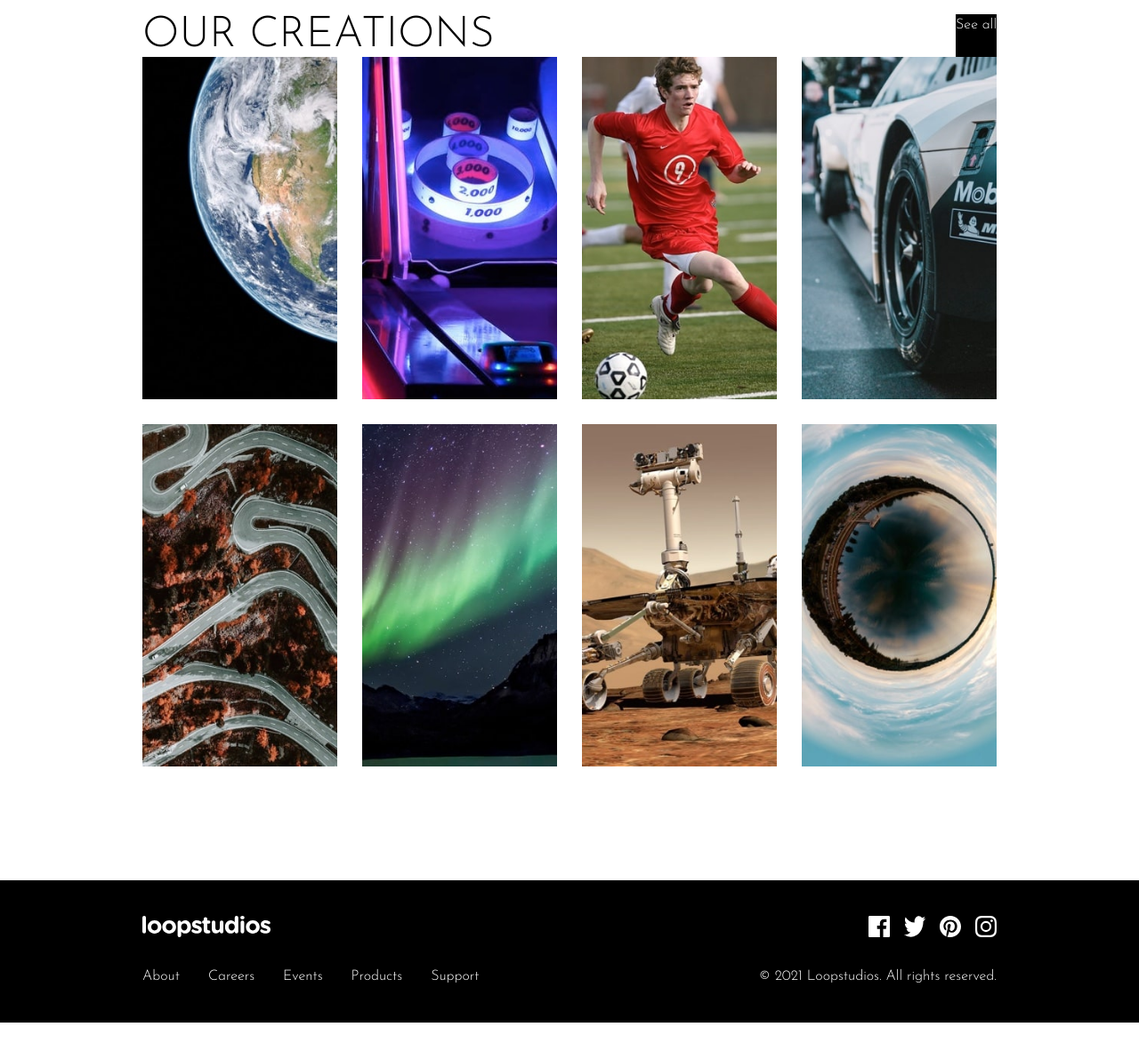
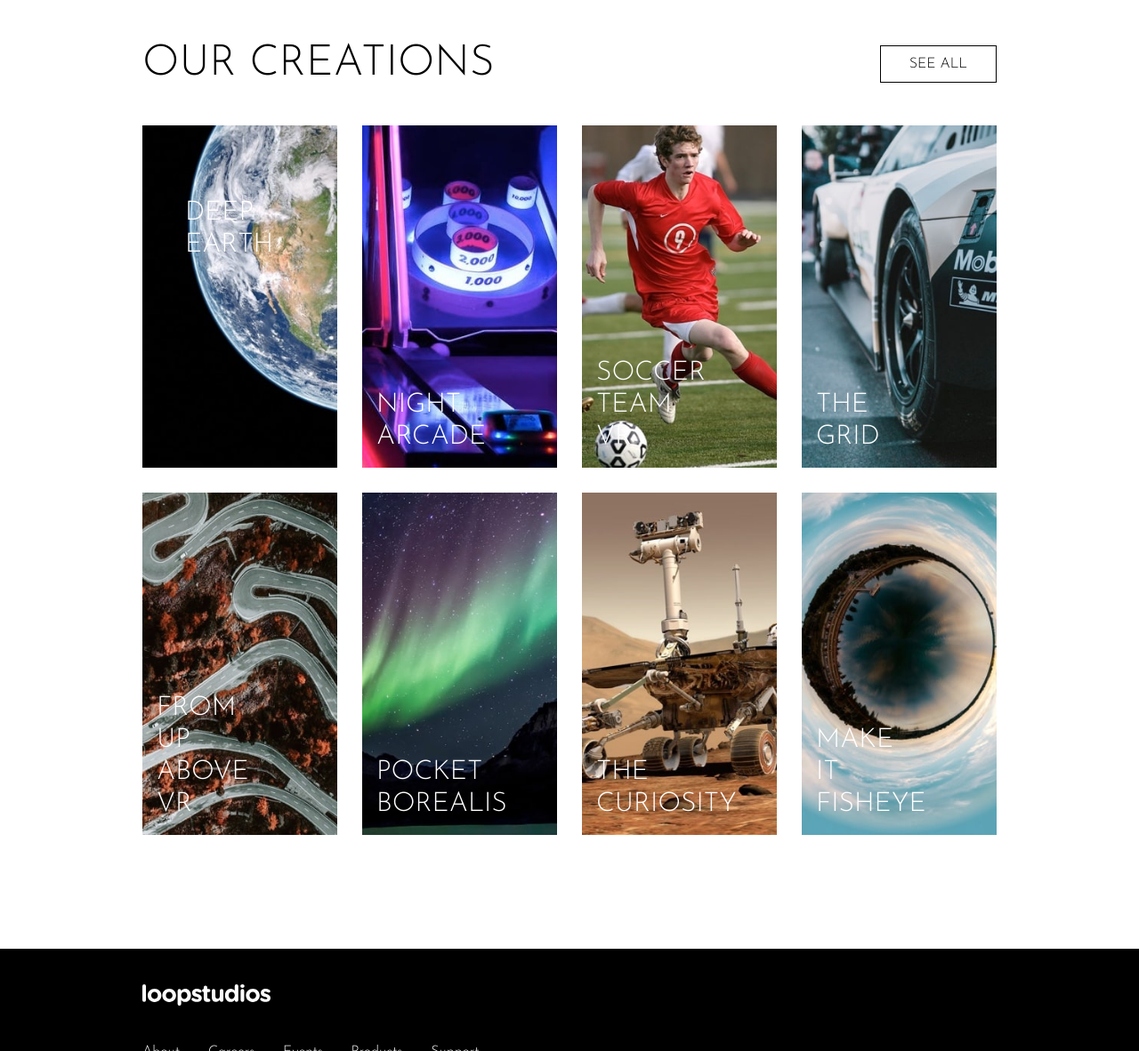
Before and after one commit to Leroy-sama/tailwind-landing, a website: page index.html in a window 1280 px wide. Shown: the part 1618-2800 px from the top of the page at 89% size. Before the commit the page ends 2768 px from the top, so only its background shows below. Drawn offline with Linux system fonts and the light colour scheme.

Commit message:
css fixes

```diff
--- a/index.html
+++ b/index.html
@@ -51,7 +51,7 @@
                 <span class="w-6 h-2 bg-white block mx-3 my-auto"></span>
             </div>
         </nav>
-        <div class="hero p-8 md:p-40">
+        <div class="hero my-20 p-8 sm:p-40">
             <h1
                 class="uppercase text-4xl p-4 font-sans sm:text-6xl text-white sm:w-1/2 border-2 border-inherit border-solid sm:p-8">
                 Immersive
@@ -59,15 +59,18 @@
                 that deliver</h1>
         </div>
     </header>
-    <section id="leader" class="my-7 sm:my-32">
-        <div class="relative px-8 sm:px-40 sm:flex  sm:flex-col ">
-            <picture>
+    <section id="leader" class="my-8 py-8 sm:my-32">
+        <div class="relative px-8 sm:px-40 sm:flex  ">
+            <picture class="relative">
                 <source media="(min-width: 35em)" srcset="images/desktop/image-interactive.jpg">
                 <img src="images/mobile/image-interactive.jpg" alt="image-interactive">
             </picture>
-            <div class="bg-white md:w-1/2 sm:px-16 sm:pt-16 absolute sm:bottom-0 sm:right-0">
-                <h2 class="md:text-5xl uppercase sm:px-6 sm:py-8 ">The leader in interactive VR</h2>
-                <p class="font-bold sm:px-6">
+            <div class="bg-white md:w-1/2 sm:px-16 sm:pt-16 sm:absolute sm:bottom-0 sm:right-0">
+                <h2 class="text-3xl font-bold py-6 sm:text-center md:text-5xl uppercase sm:px-6 sm:py-8 ">The leader in
+                    interactive
+                    VR
+                </h2>
+                <p class="font-bold text-center pr-8 sm:px-6">
                     Founded in 2011, Loopstudios has been producing world-class virtual reality
                     projects for some of the best companies around the globe. Our award-winning
                     creations have transformed businesses through digital experiences that bind
@@ -76,74 +79,100 @@
             </div>
         </div>
     </section>
-    <section class="px-6 mb-7 sm:px-40 sm:mb-32">
-        <div class="sm:flex sm:justify-between">
-            <h2 class="sm:text-5xl uppercase">Our creations</h2>
-            <a href="#" class="text-white border-white bg-black">See all</a  >
+    <section class="px-6 my-8 sm:px-40 sm:mb-32">
+        <div class="sm:flex sm:justify-between sm:items-center sm:py-8">
+            <h2 class="text-3xl text-center sm:text-5xl uppercase ">Our creations</h2>
+            <a href="#"
+                class="text-black border uppercase border-black hover:text-white hover:bg-black hidden sm:inline-block px-8 py-2 my-4">See
+                all</a>
         </div>
-        <div class="grid grid-cols-1 gap-4 sm:grid-cols-4 sm:gap-7">
+        <div class="grid grid-cols-1 gap-6 sm:grid-cols-4 sm:gap-7">
             <div>
-                <span class="uppercase sm:text-3xl absolute bottom-0 left-0 w-1/2 text-white">Deep earth</span>
                 <picture class="relative">
+                    <span
+                        class="uppercase text-xl p-4 w-1/3 h-3/4 sm:text-3xl absolute bottom-4 left-4 sm:bottom-8 sm:left-8 sm:w-1/2 text-white">Deep
+                        earth</span>
                     <source media="(min-width: 35em)" srcset="images/desktop/image-deep-earth.jpg">
                     <img src="images/mobile/image-deep-earth.jpg" alt="image-deep-earth">
                 </picture>
             </div>
             <div>
-                <span class="uppercase text-3xl absolute bottom-0 left-0 w-1/2 text-white">Night arcade</span>
-                <picture>
+                <picture class="relative">
+                    <span
+                        class="uppercase text-xl w-1/3 sm:text-3xl absolute p-4 bottom-0 left-0 sm:w-1/2 text-white">Night
+                        arcade</span>
                     <source media="(min-width: 35em)" srcset="images/desktop/image-night-arcade.jpg">
                     <img src="images/mobile/image-night-arcade.jpg" alt="image-night-arcade">
                 </picture>
             </div>
             <div>
-                <span class="uppercase text-3xl absolute bottom-0 left-0 w-1/2 text-white">Soccer team vr</span>
-                <picture>
+                <picture class="relative">
+                    <span
+                        class="uppercase text-xl p-4 w-1/3 sm:text-3xl absolute bottom-0 left-0 sm:w-1/2 text-white">Soccer
+                        team vr</span>
                     <source media="(min-width: 35em)" srcset="images/desktop/image-soccer-team.jpg">
                     <img src="images/mobile/image-soccer-team.jpg" alt="image-soccer-team">
                 </picture>
             </div>
             <div>
-                <span class="uppercase text-3xl absolute bottom-0 left-0 w-1/2 text-white">the grid</span>
-                <picture>
+                <picture class="relative">
+                    <span
+                        class="uppercase text-xl p-4 w-1/3 sm:text-3xl absolute bottom-0 left-0 sm:w-1/2 text-white">the
+                        grid</span>
                     <source media="(min-width: 35em)" srcset="images/desktop/image-grid.jpg">
                     <img src="images/mobile/image-grid.jpg" alt="image-grid">
                 </picture>
             </div>
             <div>
-                <span class="uppercase text-3xl absolute bottom-0 left-0 w-1/2 text-white">From up above vr</span>
-                <picture>
+                <picture class="relative">
+                    <span
+                        class="uppercase text-xl p-4 w-1/3 sm:text-3xl absolute bottom-0 left-0 sm:w-1/2 text-white">From
+                        up above vr</span>
                     <source media="(min-width: 35em)" srcset="images/desktop/image-from-above.jpg">
                     <img src="images/mobile/image-from-above.jpg" alt="image-from-above">
                 </picture>
             </div>
             <div>
-                <span class="uppercase text-3xl absolute bottom-0 left-0 w-1/2 text-white">Pocket borealis</span>
-                <picture>
+                <picture class="relative">
+                    <span
+                        class="uppercase text-xl p-4 w-1/3 sm:text-3xl absolute bottom-0 left-0 sm:w-1/2 text-white">Pocket
+                        borealis</span>
                     <source media="(min-width: 35em)" srcset="images/desktop/image-pocket-borealis.jpg">
                     <img src="images/mobile/image-pocket-borealis.jpg" alt="image-pocket-borealis">
                 </picture>
             </div>
             <div>
-                <span class="uppercase text-3xl absolute bottom-0 left-0 w-1/2 text-white">The curiosity</span>
-                <picture>
+                <picture class="relative">
+                    <span
+                        class="uppercase text-xl p-4 w-1/3 sm:text-3xl absolute bottom-0 left-0 sm:w-1/2 text-white">The
+                        curiosity</span>
                     <source media="(min-width: 35em)" srcset="images/desktop/image-curiosity.jpg">
                     <img src="images/mobile/image-curiosity.jpg" alt="image-curiosity">
                 </picture>
             </div>
             <div>
-                <span class="uppercase text-3xl absolute bottom-0 left-0 w-1/2 text-white">make it fisheye</span>
-                <picture>
+                <picture class="relative">
+                    <span
+                        class="uppercase text-xl p-4 w-1/3 sm:text-3xl absolute bottom-0 left-0 sm:w-1/2 text-white">make
+                        it fisheye</span>
                     <source media="(min-width: 35em)" srcset="images/desktop/image-fisheye.jpg">
                     <img src="images/mobile/image-fisheye.jpg" alt="image-fisheye">
                 </picture>
             </div>
         </div>
+        <div class="flex justify-center">
+            <a href="#"
+                class="text-black border uppercase border-black hover:text-white hover:bg-black sm:hidden px-8 py-2 my-4">See
+                All</a>
+        </div>
+
     </section>
-    <footer class="bg-black text-white flex justify-between px-40 py-10">
+    <footer class="px-6 bg-black text-white flex-col sm:flex-row sm:justify-between sm:px-40 py-10">
         <div>
-            <img class="max-w-36" src="images/logo.svg" alt="logo">
-            <ul class="flex gap-8 pt-8">
+            <div class="flex justify-center sm:inline-block">
+                <img class="max-w-36 " src="images/logo.svg" alt="logo">
+            </div>
+            <ul class="flex items-center flex-col gap-4 sm:gap-8 pt-8 sm:flex-row">
                 <li>
                     <a href="#">About</a>
                 </li>
@@ -161,14 +190,14 @@
                 </li>
             </ul>
         </div>
-        <div>
-            <div class="flex gap-4 justify-end">
+        <div class="pt-8">
+            <div class="flex gap-4 justify-center sm:justify-end">
                 <img class="max-w-6" src="images/icon-facebook.svg" alt="icon-facebook">
                 <img class="max-w-6" src="images/icon-twitter.svg" alt="icon-twitter">
                 <img class="max-w-6" src="images/icon-pinterest.svg" alt="pinterest">
                 <img class="max-w-6" src="images/icon-instagram.svg" alt="icon-instagram">
             </div>
-            <p class="pt-8">© 2021 Loopstudios. All rights reserved.</p>
+            <p class="pt-4 mx-auto sm:pt-8">© 2021 Loopstudios. All rights reserved.</p>
         </div>
     </footer>
 </body>
--- a/src/input.css
+++ b/src/input.css
@@ -1,6 +1,12 @@
 @tailwind base;
 @tailwind components;
 @tailwind utilities;
+
+@layer utilities {
+    * {
+        box-sizing: border-box;
+    }
+}
 
 img {
     width: 100%;
```
Also changed, not shown: dist/output.css.
